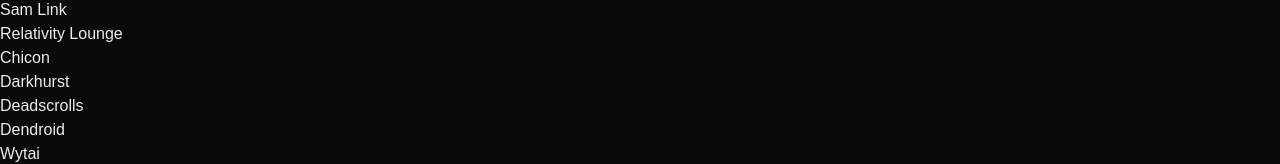
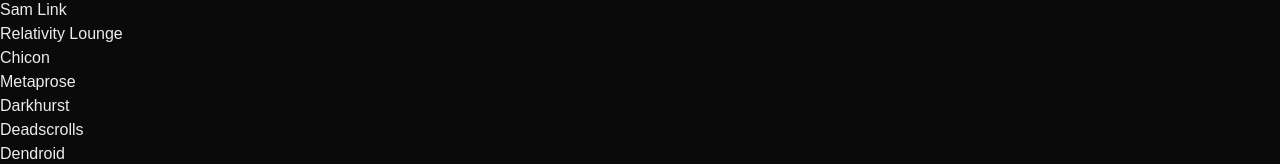
Before and after one commit to Thysbe/mentrek-site, a Next.js app in the folder mentrek-epk-site/: page / in a window 1280 px wide. Shown: the part 749-913 px from the top of the page. Built offline with nearby package versions, Linux system fonts and the light colour scheme.

Commit message:
ope i forgot mitch

```diff
--- a/mentrek-epk-site/src/app/page.tsx
+++ b/mentrek-epk-site/src/app/page.tsx
@@ -62,6 +62,7 @@
             <li className="text-gray-600">Sam Link</li>
             <li className="text-gray-600">Relativity Lounge</li>
             <li className="text-gray-600">Chicon</li>
+            <li className="text-gray-600">Metaprose</li>
             <li className="text-gray-600">Darkhurst</li>
             <li className="text-gray-600">Deadscrolls</li>
             <li className="text-gray-600">Dendroid</li>
```
